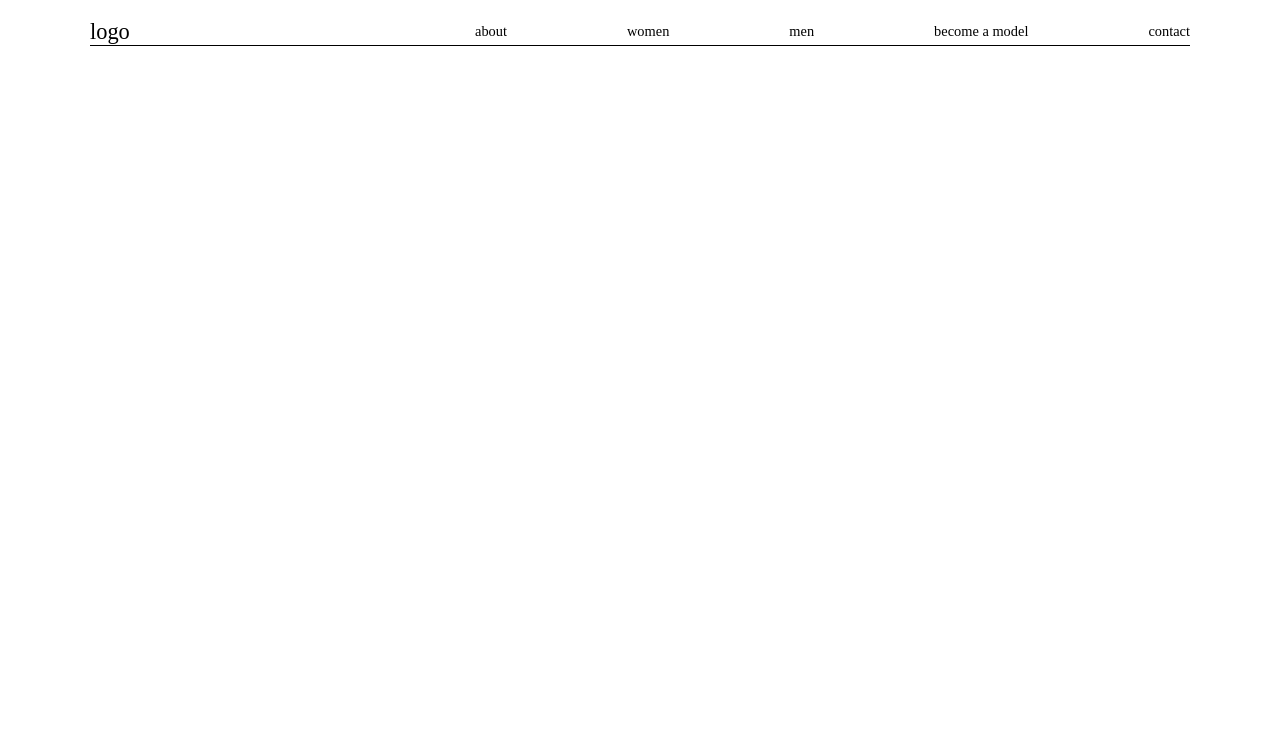
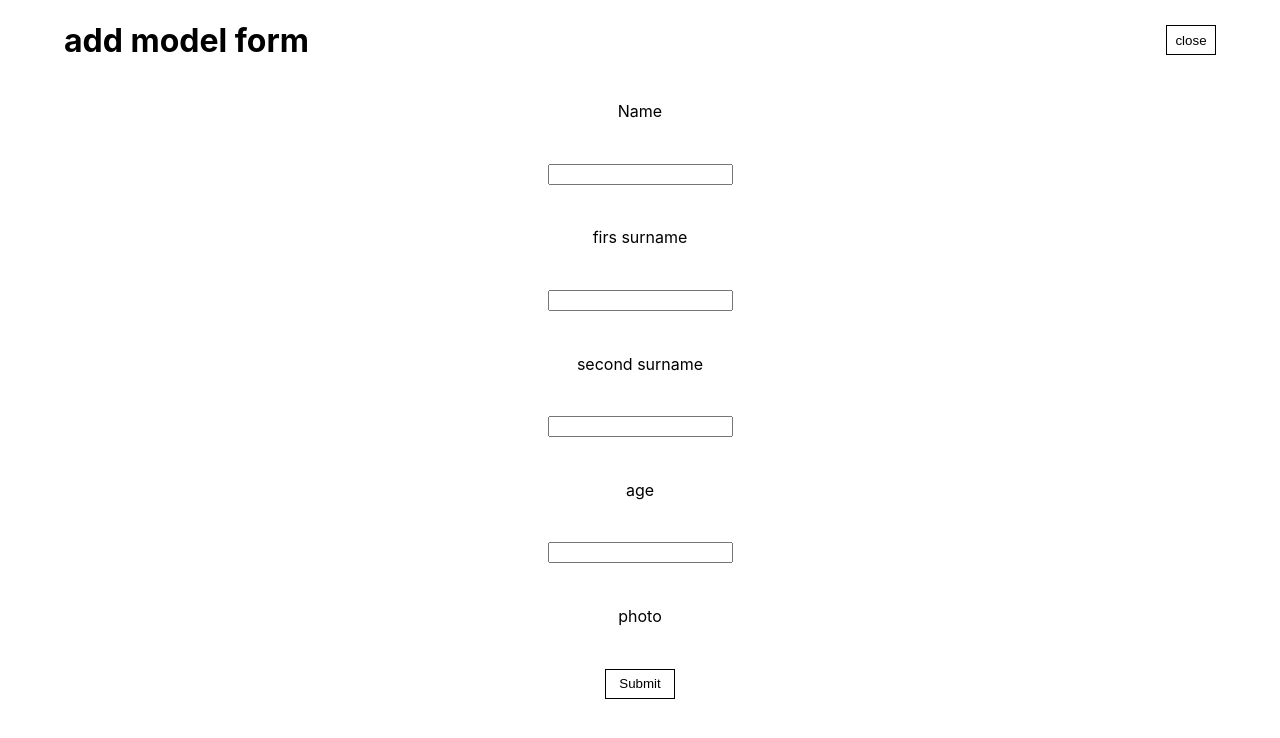
Before and after one commit to RicardVillalba/modelsManagementSystem, a React (Create React App) app: page /management in a window 1280 px wide. Shown: the top 738 px of the page. Built offline with nearby package versions, Linux system fonts and the light colour scheme; a web font is replaced by a local one.

Commit message:
added a form structure to management page to style in a basic way

```diff
--- a/src/App.js
+++ b/src/App.js
@@ -7,8 +7,10 @@ import ModelsList from "./components/modelsList";
 import Model from "./components/model";
 import data from "./components/data";
 import SplashScreen from "./components/splashscreen";
+import Management from "./components/management";
 function App() {
   const [loading, setLoading] = useState(false);
+
   useEffect(() => {
     setLoading(true);
     setTimeout(() => {
@@ -35,6 +37,9 @@ function App() {
                     <Route path="/model/:id">
                       <Model data={data} />
                     </Route>
+                    <Route path="/management">
+                      <Management data={data} />
+                    </Route>
                   </Switch>
                 </AnimatePresence>
               )}
--- /dev/null
+++ b/src/components/management.js
@@ -0,0 +1,26 @@
+import "./styles/management.css";
+const Management = () => {
+  return (
+    <div className="addFormContainer">
+      <div className="formHearder">
+        <h1>add model form</h1>
+        <button className="closeFormButton">close</button>
+      </div>
+
+      <form className="addForm">
+        <label>Name</label>
+        <input name="modelName" value="" />
+        <label>firs surname</label>
+        <input name="modelSurname1" value="" />
+        <label>second surname</label>
+        <input name="modelSurname2" value="" />
+        <label>age</label>
+        <input type="number" name="modelAge" value="{formValues.modelAge}" />
+        <label>photo</label>
+        <input type="submit" value="Submit" className="submitButton" />
+      </form>
+    </div>
+  );
+};
+
+export default Management;
--- a/src/components/splashscreen.js
+++ b/src/components/splashscreen.js
@@ -8,6 +8,7 @@ const transition = {
 
 const SplashScreen = () => {
   return (
+    <div className="splashScreenContainer">
       <motion.p
         className="splashScreenLogo"
         initial={{ opacity: 0 }}
@@ -15,8 +16,9 @@ const SplashScreen = () => {
         exit={{ opacity: 0 }}
         transition={transition}
       >
-      mma
+        logo
       </motion.p>
+    </div>
   );
 };
 
--- /dev/null
+++ b/src/components/styles/management.css
@@ -0,0 +1,49 @@
+.addFormContainer {
+  display: flex;
+  flex-direction: column;
+  justify-content: space-between;
+  align-items: center;
+  padding: 0;
+  margin: 0;
+  top: 0;
+  left: 0;
+  width: 100%;
+  height: 100%;
+  background: rgba(255, 255, 255, 1);
+  position: fixed;
+}
+
+.formHearder {
+  display: flex;
+  justify-content: space-between;
+  align-items: center;
+  margin-left: 5vw;
+  margin-right: 5vw;
+  width: 90%;
+  height: 80px;
+}
+
+.closeFormButton {
+  background: transparent;
+  text-decoration: none;
+  border: 1px solid black;
+  height: 30px;
+  width: 50px;
+}
+
+.addForm {
+  display: flex;
+  flex-direction: column;
+  justify-content: space-around;
+  align-items: center;
+  height: 80vh;
+  margin-bottom: 80px;
+}
+
+.submitButton {
+  background: transparent;
+  text-decoration: none;
+  border: 1px solid black;
+  height: 30px;
+  width: 70px;
+}
--- a/src/components/styles/navBar.css
+++ b/src/components/styles/navBar.css
@@ -55,7 +55,6 @@
   justify-content: space-between;
   width: 100%;
   max-width: 1100px;
-  border-bottom: 1px solid black;
 }
 
 .navBarLinks:hover {
--- a/src/components/styles/splashScreen.css
+++ b/src/components/styles/splashScreen.css
@@ -5,20 +5,19 @@
       format("truetype");
 }
 
-.splashScreenLogo {
-  display: flex;
-  justify-content: center;
-  align-items: center;
-  top: 50%;
-  left: 50%;
-  padding: 0;
-  margin: 0;
-  position: fixed;
+.splashScreenContainer {
   height: 100vh;
   width: 100vw;
+}
+
+.splashScreenLogo {
+  top: 45%;
+  left: 50%;
+  position: fixed;
+  transform: translate(-50%, -50%);
+
   color: black;
   background: white;
   font-family: ABChanelCorpoRegular, Helvetica, sans-serif;
   font-size: 30px;
-  transform: translate(-50%, -50%);
 }
```
Lines whose indentation alone changed are shown as unchanged.
